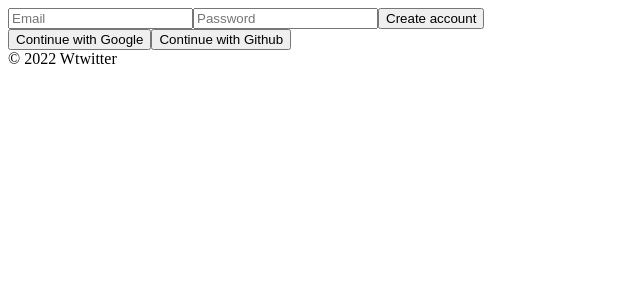
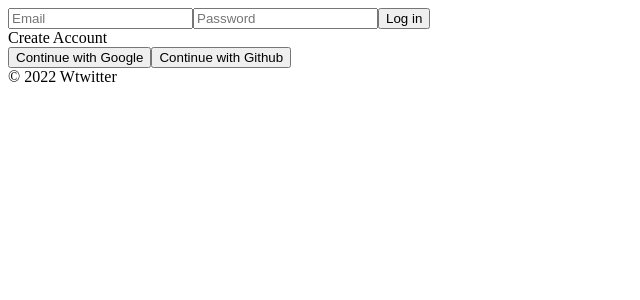
Before and after one commit to euoom/wtwitter, a React (Create React App) app: page /#/ in a window 1280 px wide. Shown: the top 300 px of the page, without its empty margins (0-640 px from the left). Built offline with nearby package versions, Linux system fonts and the light colour scheme; no server answers.

Commit message:
#2.4 Log In

```diff
--- a/src/components/App.js
+++ b/src/components/App.js
@@ -1,9 +1,24 @@
 import AppRouter from "components/Router";
-import {useState} from "react";
+import {useEffect, useState} from "react";
 import {authService} from "fBase";
 
 function App() {
+    const [init, setInit] = useState(false);
     const [isLoggedIn, setIsLoggedIn] = useState(authService.currentUser);
+
+    useEffect(() => {
+        authService.onAuthStateChanged((user) => {
+            console.log(user)
+            if (user) {
+                setIsLoggedIn(true);
+            } else {
+                setIsLoggedIn(false);
+
+            }
+            setInit(true)
+        })
+    }, [])
+
     return (
         <>
             <AppRouter isLoggedIn={isLoggedIn}/>
--- a/src/routes/Auth.js
+++ b/src/routes/Auth.js
@@ -4,7 +4,8 @@ import {authService} from "../fBase";
 const Auth = () => {
     const [email, setEmail] = useState('');
     const [password, setPassword] = useState('');
-    const [newAccount, setNewAccount] = useState(true);
+    const [newAccount, setNewAccount] = useState(false);
+    const [error, setError] = useState('');
 
     const onChange = (event) => {
         const {target: {name, value}} = event;
@@ -26,9 +27,11 @@ const Auth = () => {
             }
             console.log(data);
         } catch (error) {
-            console.log(error)
+            setError(error.message)
         }
     };
+
+    const toggleAccount = () => setNewAccount((prev) => !prev);
 
     return (
         <div>
@@ -36,8 +39,10 @@ const Auth = () => {
                 <input name="email" type="email" placeholder="Email" required value={email} onChange={onChange}/>
                 <input name="password" type="password" placeholder="Password" required value={password}
                        onChange={onChange}/>
-                <input type="submit" value={newAccount ? "Create account" : "Log in"}/>
+                <input type="submit" value={newAccount ? "Create Account" : "Log in"}/>
+                {error}
             </form>
+            <span onClick={toggleAccount}>{newAccount ? "Sign In" : "Create Account"}</span>
             <div>
                 <button>Continue with Google</button>
                 <button>Continue with Github</button>
```
